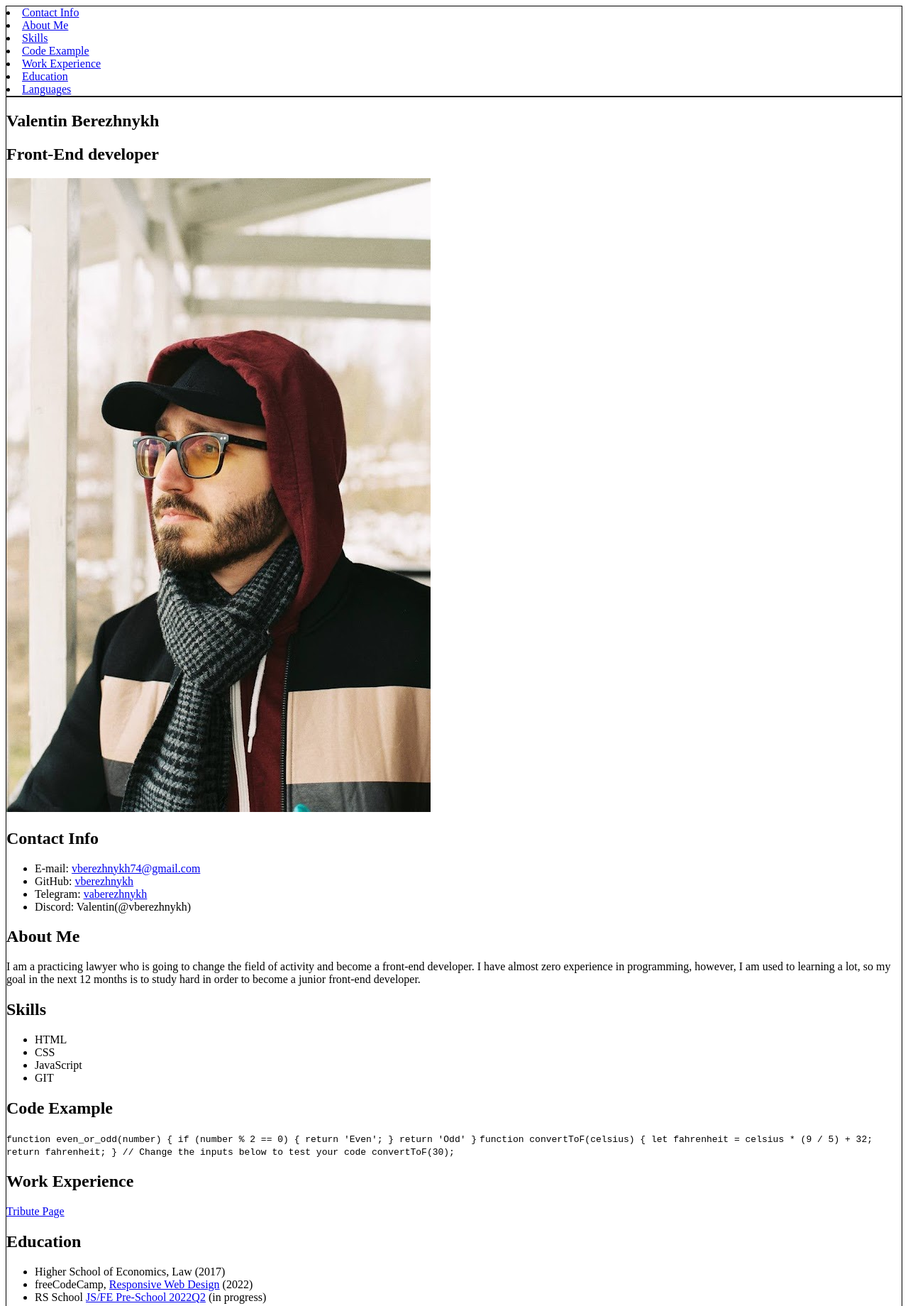
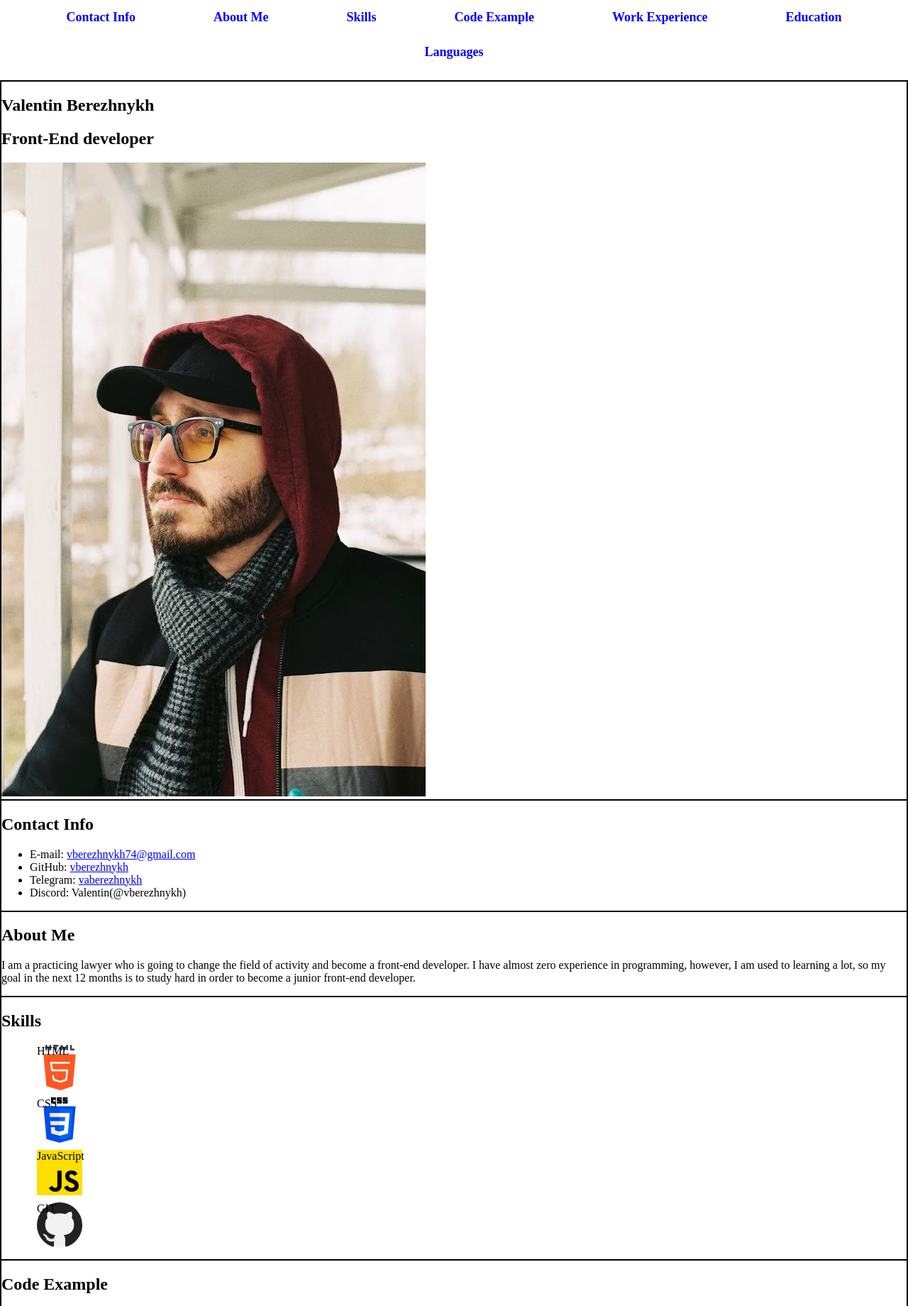
Before and after one commit to vberezhnykh/rsschool-cv, a plain HTML site: page index.html in a window 1280 px wide. Shown: the top 1840 px of the page at 71% size. Drawn offline with Linux system fonts and the light colour scheme.

Commit message:
feat add navigation

```diff
--- a/index.html
+++ b/index.html
@@ -9,14 +9,14 @@
 </head>
 <body>
     <header class="header">
-        <nav>
-            <li><a href="#contact-info">Contact Info</a></li>
-            <li><a href="#summary">About Me</a></li>
-            <li><a href="#skills">Skills</a></li>
-            <li><a href="#code">Code Example</a></li>
-            <li><a href="#work-experience">Work Experience</a></li>
-            <li><a href="#education">Education</a></li>
-            <li><a href="#languages">Languages</a></li>
+        <nav class="nav-list">
+            <li class="nav-item"><a class="nav-link" href="#contact-info">Contact Info</a></li>
+            <li class="nav-item"><a class="nav-link"href="#summary">About Me</a></li>
+            <li class="nav-item"><a class="nav-link" href="#skills">Skills</a></li>
+            <li class="nav-item"><a class="nav-link" href="#code">Code Example</a></li>
+            <li class="nav-item"><a class="nav-link" href="#work-experience">Work Experience</a></li>
+            <li class="nav-item"><a class="nav-link" href="#education">Education</a></li>
+            <li class="nav-item"><a class="nav-link" href="#languages">Languages</a></li>
         </nav>
     </header>
     <main class="main">
@@ -42,10 +42,10 @@
         <section class="section" id="skills">
             <h2>Skills</h2>
             <ul>
-                <li>HTML</li>
-                <li>CSS</li>
-                <li>JavaScript</li>
-                <li>GIT</li>
+                <li class="HTML">HTML</li>
+                <li class="CSS">CSS</li>
+                <li class="JavaScript">JavaScript</li>
+                <li class="GIT">GIT</li>
             </ul>
         </section>
         <section class="section" id="code">
@@ -74,7 +74,7 @@
             <ul>
                 <li>Higher School of Economics, Law (2017)</li>
                 <li>freeCodeCamp, <a href="https://www.freecodecamp.org/certification/vberezhnykh/responsive-web-design">Responsive Web Design</a> (2022)</li>
-                <li>RS School <a href="https://rs.school/js-stage0/">JS/FE Pre-School 2022Q2</a> (in progress)</li>
+                <li>RS School, <a href="https://rs.school/js-stage0/">JS/FE Pre-School 2022Q2</a> (in progress)</li>
             </ul>
         </section>
         <section class="section" id="languages">
@@ -86,9 +86,9 @@
         </section>
     </main>
     <footer class="footer">
-        <a href="https://github.com/vberezhnykh">GitHub</a>
+        <a href="https://github.com/vberezhnykh"><img src="assets/svg/github-logo.png" alt="GitHub logo"></a>
         <p>2022</p>
-        <a href="https://rs.school/js-stage0/"><img src="" alt="course logo"></a>
+        <a href="https://rs.school/js-stage0/"><img src="assets/svg/rs-school-logo.svg" alt="course logo" width="128" height="128"></a>
     </footer>
 </body>
 </html>
--- a/style.css
+++ b/style.css
@@ -1,3 +1,74 @@
-header, main, footer {
+* {
+    box-sizing: border-box;
+}
+
+body {
+    margin: 0px;
+}
+
+main, footer {
     border: 1px solid black;
 }
+
+header {
+    margin-bottom: 15px;
+}
+
+.nav {
+    display: block;
+}
+
+.nav-list {
+    display: flex;
+    flex-direction: row;
+    flex-wrap: wrap;
+    justify-content: center;
+    align-items: center;
+    list-style: none;
+    margin: 0 -5px;
+}
+
+.nav-item {
+    margin: 0 45px;
+}
+
+.nav-item a:hover {
+    background-color: blue;
+    color: white;
+}
+
+.nav-link {
+    text-decoration: none;
+    color: blue;
+    font-size: 18px;
+    font-weight: bold;
+    display: block;
+    padding: 14px 10px;
+}
+
+.section {
+    border: 1px solid black;
+}
+
+.HTML, .CSS, .JavaScript, .GIT {
+    list-style: none;
+    margin: 10px;
+    height: 64px;
+    width: 64px;
+}
+
+.HTML {
+    background-image: url(/assets/svg/html-logo.png); /*to fix logo repeat*/
+}
+
+.CSS {
+    background-image: url(/assets/svg/css3-logo.png); /*to fix logo repeat*/
+}
+
+.JavaScript {
+    background-image: url(/assets/svg/js-logo.png); /*to fix logo repeat*/
+}
+
+.GIT {
+    background-image: url(/assets/svg/github-logo.png); /*to fix logo repeat*/
+}
```
Also changed, not shown: assets/svg/css3-logo.png (added), assets/svg/github-logo.png (added), assets/svg/html-logo.png (added), assets/svg/js-logo.png (added), assets/svg/rs-school-logo.svg (added).
